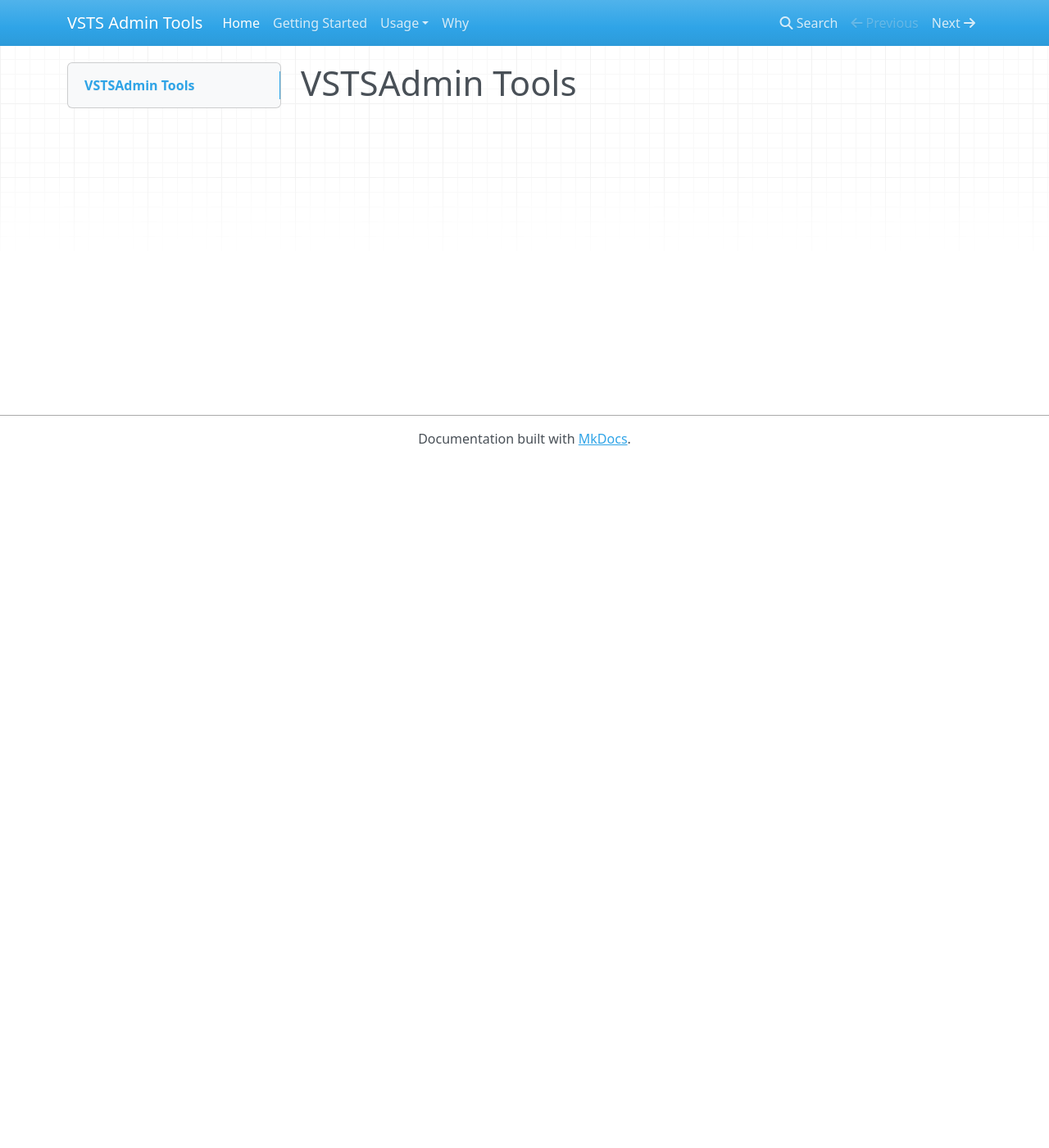
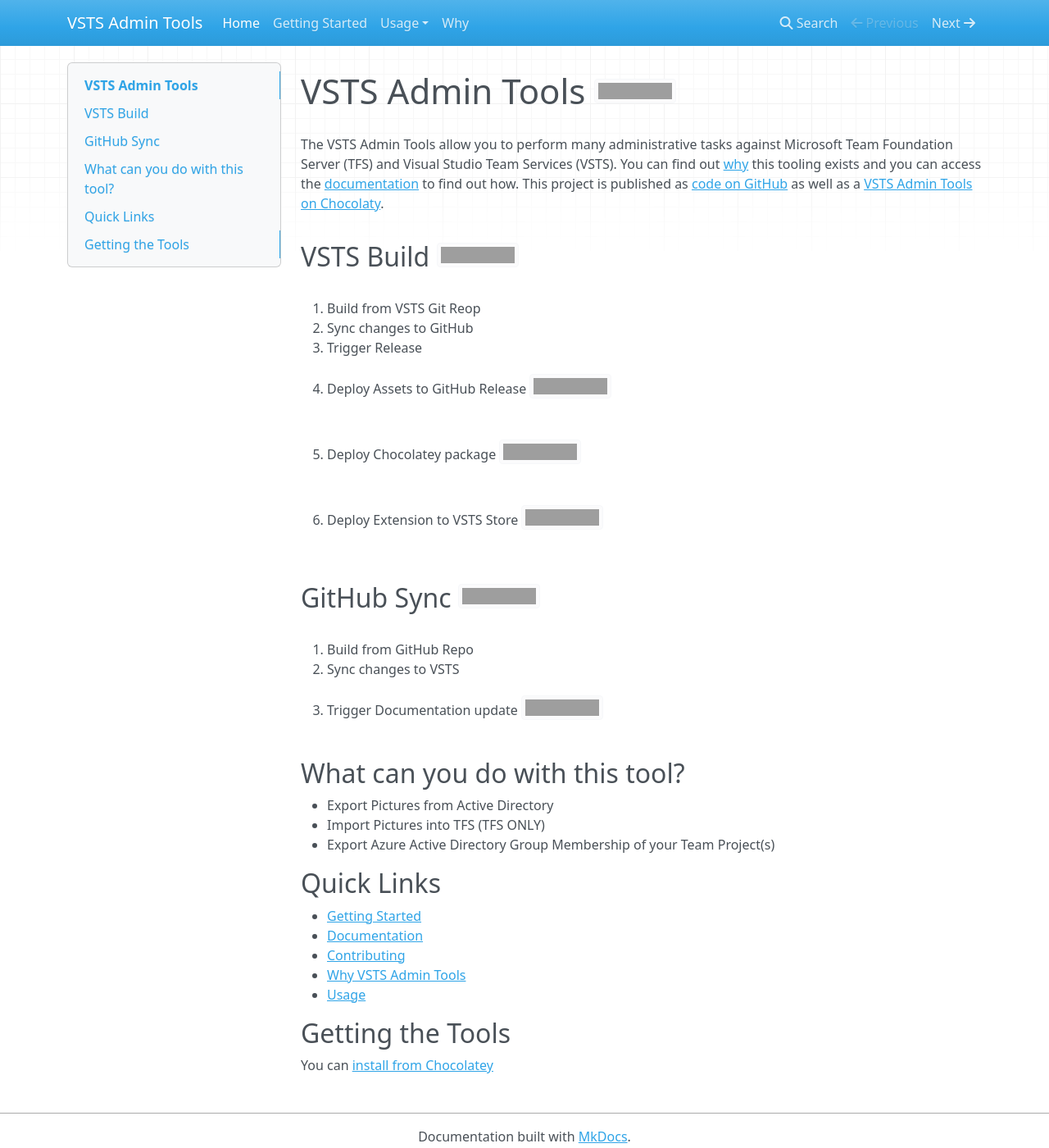
Before and after one commit to nkdAgility/vsts-admin-tools, an MkDocs documentation site: the page built from docs/index.md, in a window 1280 px wide and 1400 px high. Shown: the whole window at 82% size. Built offline with MkDocs 1.6.1, drawn with Linux system fonts in a browser that asks for light colours; nearby versions of some CDN libraries; old or Windows-style settings are respelled for this version of MkDocs; grey boxes are pictures that could not be loaded.

Commit message:
Updated Main Docs - its a start

```diff
--- a/docs/index.md
+++ b/docs/index.md
@@ -1 +1,37 @@
-# VSTSAdmin Tools
+# VSTS Admin Tools [![Chocolatey](https://img.shields.io/chocolatey/dt/vsts-admin-tools.svg?style=flat-square)](https://chocolatey.org/packages/vsts-admin-tools/)
+
+The VSTS Admin Tools allow you to perform many administrative tasks against Microsoft Team Foundation Server (TFS) and Visual Studio Team Services (VSTS). You can find out [why](http://vsts-admin-tools.readthedocs.io/en/latest/why) this tooling exists and you can access the [documentation](http://vsts-admin-tools.readthedocs.io) to find out how. This project is published as [code on GitHub](https://github.com/nkdAgility/vsts-admin-tools/) as well as a [VSTS Admin Tools on Chocolaty](https://chocolatey.org/packages/vsts-admin-tools/).
+
+## VSTS Build ![VSTS Build & Sync](https://nkdagility.visualstudio.com/_apis/public/build/definitions/d501b94b-2834-49e0-94c4-9947799e2a62/96/badge)
+
+1. Build from VSTS Git Reop
+1. Sync changes to GitHub
+1. Trigger Release
+  1. Deploy Assets to GitHub Release [![GitHub release](https://img.shields.io/github/release/nkdAgility/vsts-admin-tools.svg?maxAge=2592000)](https://github.com/nkdAgility/vsts-admin-tools/releases)
+  1. Deploy Chocolatey package [![Chocolatey](https://img.shields.io/chocolatey/v/vsts-admin-tools.svg?style=flat-square)](https://chocolatey.org/packages/vsts-admin-tools/)
+  1. Deploy Extension to VSTS Store [![Visual Studio Marketplace](https://vsmarketplacebadge.apphb.com/version-short/nkdagility.vsts-admin-tools.svg)](https://marketplace.visualstudio.com/items?itemName=nkdagility.vsts-admin-tools)
+
+## GitHub Sync ![GitHub Build & Sync](https://nkdagility.visualstudio.com/_apis/public/build/definitions/d501b94b-2834-49e0-94c4-9947799e2a62/98/badge)
+
+1. Build from GitHub Repo
+1. Sync changes to VSTS
+1. Trigger Documentation update [![Documentation Status](https://readthedocs.org/projects/vsts-admin-tools/badge/?version=latest)](http://vsts-admin-tools.readthedocs.org/en/latest/)
+
+
+## What can you do with this tool?
+
+- Export Pictures from Active Directory
+- Import Pictures into TFS (TFS ONLY)
+- Export Azure Active Directory Group Membership of your Team Project(s)
+
+## Quick Links
+
+ - [Getting Started](http://vsts-admin-tools.readthedocs.io/en/latest/getting-started)
+ - [Documentation](http://vsts-admin-tools.readthedocs.io)
+ - [Contributing](http://vsts-admin-tools.readthedocs.io/en/latest/#contributing)
+ - [Why VSTS Admin Tools](http://vsts-admin-tools.readthedocs.io/en/latest/why)
+ - [Usage](http://vsts-admin-tools.readthedocs.io/en/latest/usage/usage/)
+
+## Getting the Tools
+
+ You can [install from Chocolatey](https://chocolatey.org/packages/vsts-admin-tools/)
```
Also changed, not shown: docs/getting-started.md (+3 -0 lines).
